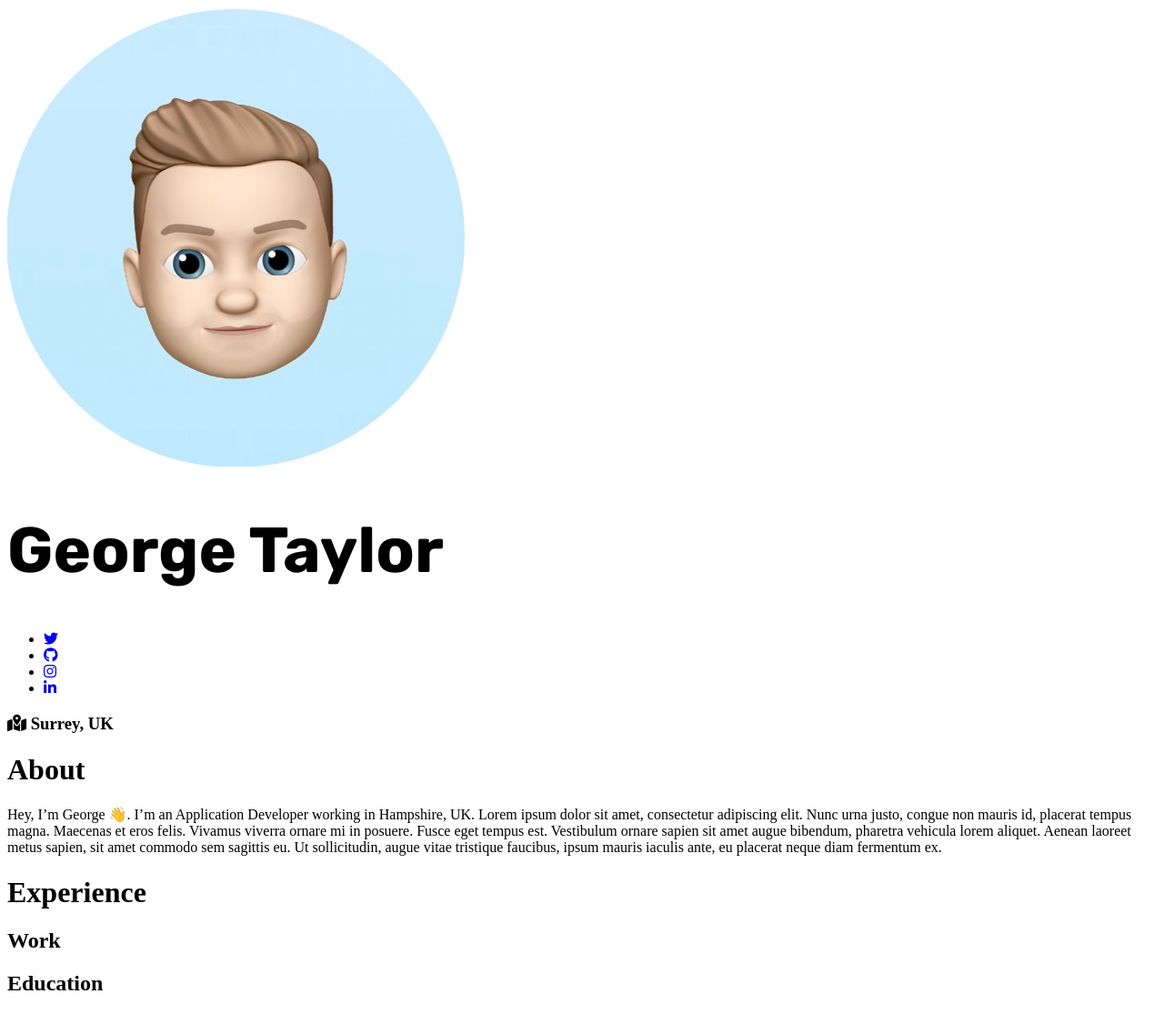
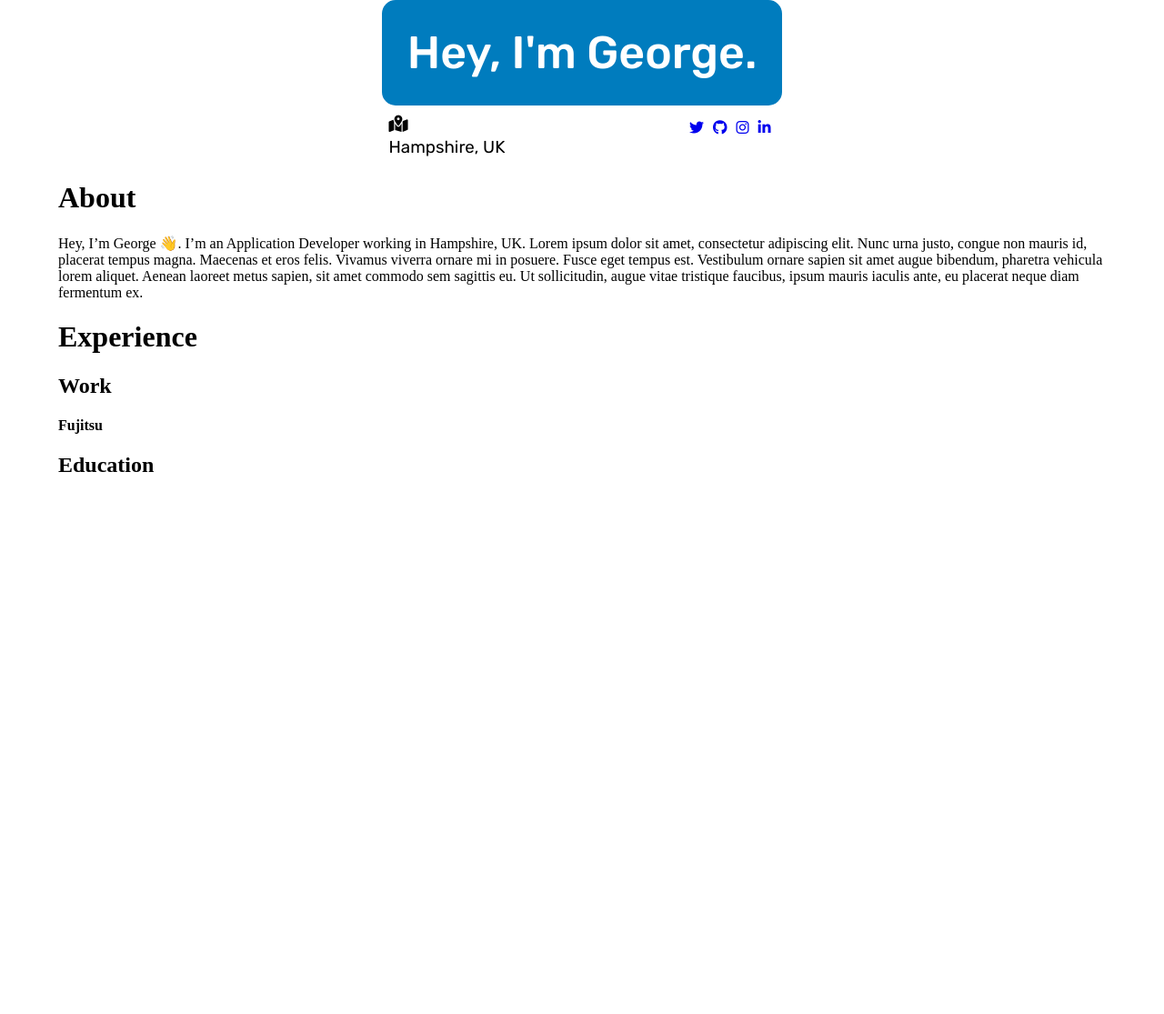
Before and after one commit to georgepstaylor/gpst, a Jekyll site: the page built from index.md, in a window 1280 px wide. Shown: the whole page at 91% size. Built offline with Jekyll 4.4.1, drawn with Linux system fonts in a browser that asks for light colours; nearby versions of some CDN libraries; after the commit the page ends 900 px from its top, so only the background shows below that.

Commit message:
update css

```diff
--- a/_layouts/index.html
+++ b/_layouts/index.html
@@ -2,33 +2,33 @@
 
 <!doctype html>
 <html>
+
 <head>
     <title>{{page.title}}</title>
     <script src="https://kit.fontawesome.com/ff895bbbe1.js" crossorigin="anonymous"></script>
     <link rel="preconnect" href="https://fonts.gstatic.com">
-        <link href="https://fonts.googleapis.com/css2?family=Rubik:wght@300;400;500;700;800&display=swap" rel="stylesheet">
+    <link href="https://fonts.googleapis.com/css2?family=Rubik:wght@400;500;600&display=swap" rel="stylesheet">
     <link rel="stylesheet" type="text/css" href="{{ site.baseurl }}/assets/main.css" }}">
     <meta name="viewport" content="width=device-width, initial-scale=1">
 </head>
 
 <body>
     <div class="wrapper-header">
+        <!-- <img class="memoji" src="{{ "assets/memoji.jpg" | relative_url }}"> -->
         <div class="header">
-                <img class="memoji" src="{{ "assets/memoji.jpg" | relative_url }}">
-                <h1 class="name">George Taylor</h1>
-        <div class="addon">
+            <h1 class="name">Hey, I'm George.</h1>
+            <div class="addon-header">
+                <h3><i class="fas fa-map-marked-alt location"></i> Hampshire, UK</h3>
                 <div class="social">
                     <ul>
                         <li><a href="https://twitter.com/georgepstaylor"><i class="fab fa-twitter"></i></a></li>
                         <li><a href="https://github.com/georgepstaylor"><i class="fab fa-github"></i></a></li>
                         <li><a href="https://instagram.com/gps.taylor"><i class="fab fa-instagram"></i></a></li>
-                        <li><a href="https://linkedin.com/in/georgepstaylor/"><i class="fab fa-linkedin-in"></i></a></li>
+                        <li><a href="https://linkedin.com/in/georgepstaylor/"><i class="fab fa-linkedin-in"></i></a>
+                        </li>
                     </ul>
+                </div>
 
-                </div>
-                <div class="location-header">
-                    <h3><i class="fas fa-map-marked-alt"></i> Surrey, UK</h3>
-                </div>
             </div>
         </div>
     </div>
@@ -36,4 +36,5 @@
         {{ content }}
     </div>
 </body>
+
 </html>
--- a/assets/main.css
+++ b/assets/main.css
@@ -1,5 +1,72 @@
 .name{
     font-family: 'Rubik', sans-serif;
-    font-weight: 700;
-    font-size: 70px;
+    font-weight: 500;
+    font-size: 50px;
+    margin: 0;
+    border: 3px solid #007CBE ;
+    border-radius: 15px;
+    padding: 25px;
+    background-color: #007CBE;
+    color: white;
 }
+
+.addon-header {
+    padding: 5px;
+    font-family: 'Rubik', sans-serif;
+    display: flex;
+    flex-direction: row;
+    justify-content: space-between;
+    width: 425px;
+    margin: auto;
+}
+
+.addon-header > h3 {
+    margin: 0;
+    font-weight: 400;
+}
+
+.social ul > li{
+    display: inline-block;
+    padding: 5px;
+}
+
+.social ul {
+    padding: 0;
+    display: flex;
+    width: 50%;
+    height: 30px;
+    line-height: 30px;
+    margin: 0;
+}
+
+.location {
+    width: 50%;
+    height: 30px;
+    line-height: 30px;
+    margin: 0;
+}
+
+.memoji {
+    display: block;
+    width: 10em;
+    max-width: 240px;
+    margin: 0 auto;
+    padding: 25px;
+}
+
+.header {
+    display: flex;
+    flex-direction: column;
+    margin: auto 0;
+    align-items: center;
+}
+
+.wrapper-header {
+    max-width: 453px;
+    margin: auto;
+}
+
+body {
+    width: 90%;
+    margin: auto;
+}
--- a/index.md
+++ b/index.md
@@ -11,4 +11,6 @@ Hey, I’m George 👋. I’m an Application Developer working in Hampshire, UK.
 
 ## Work
 
+#### Fujitsu
+
 ## Education
```
Lines whose indentation alone changed are shown as unchanged.
